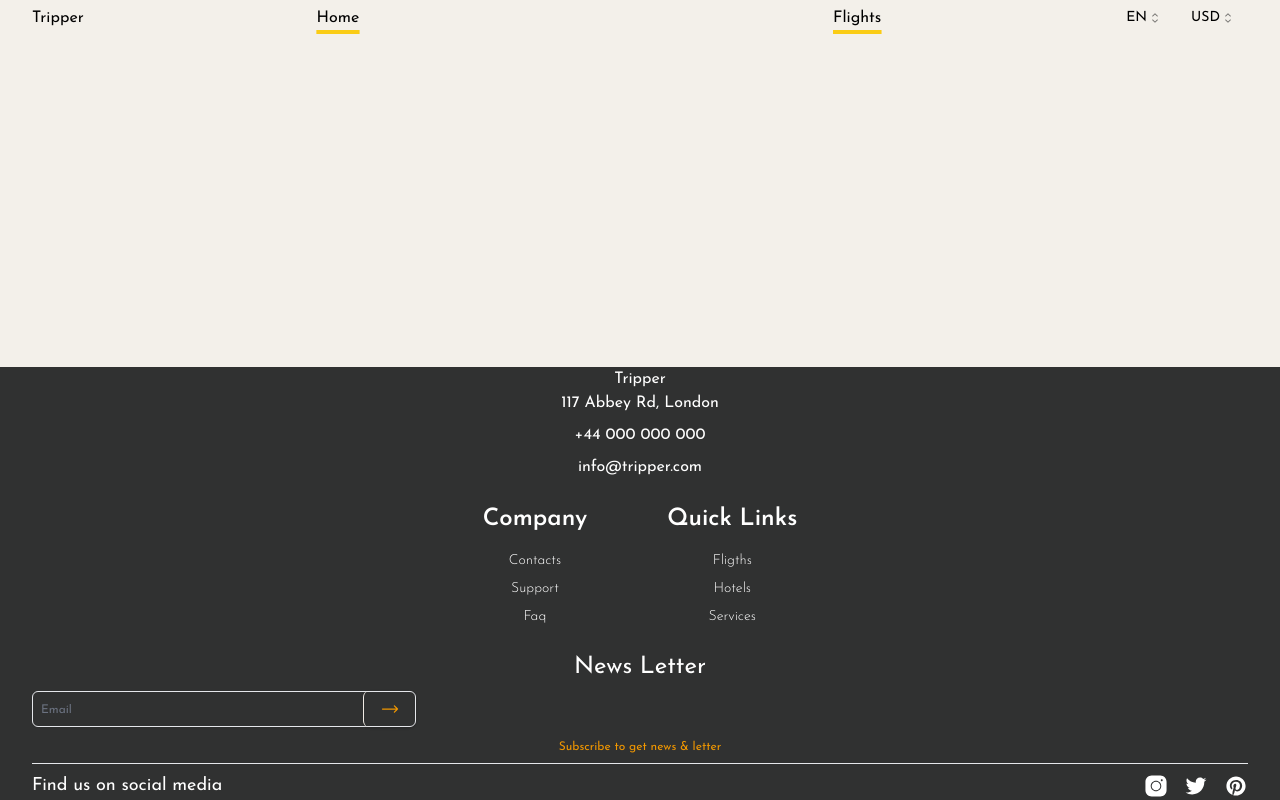
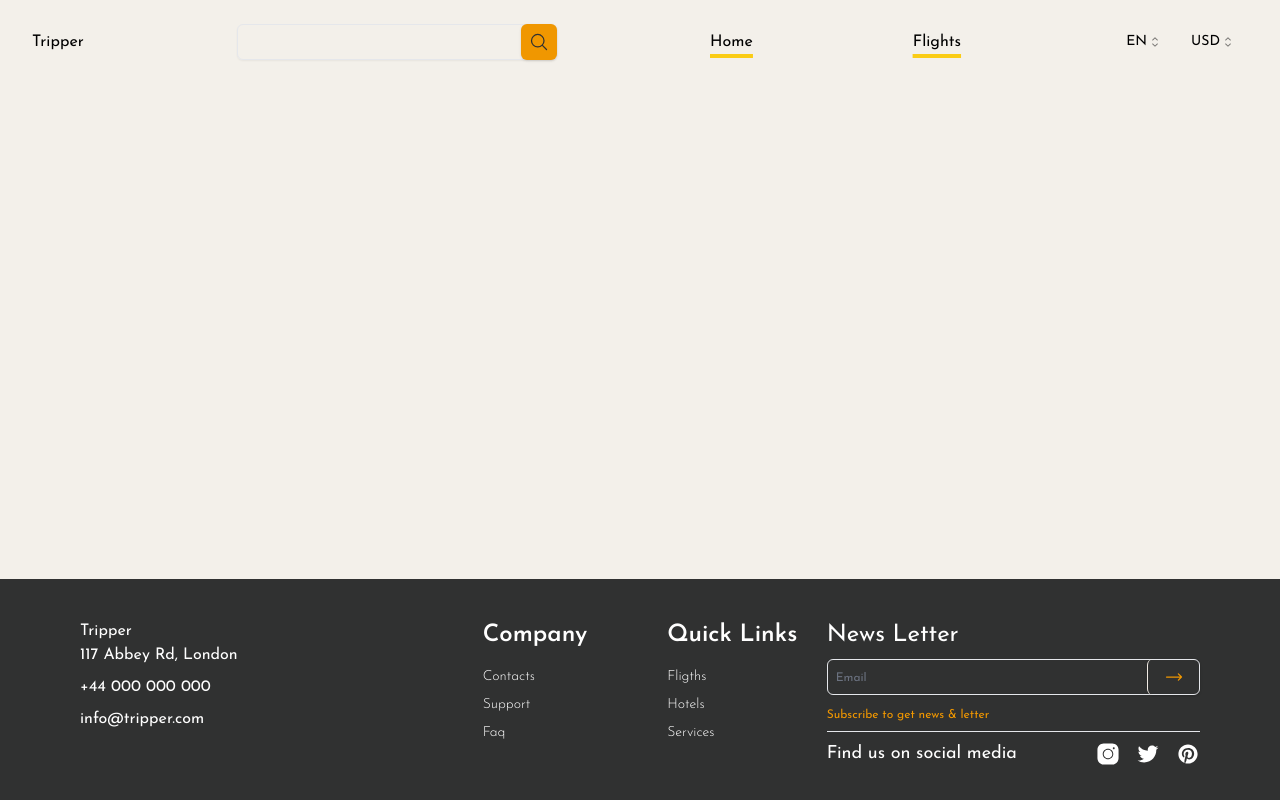
Before and after one commit to goktugs/Flight-Planner, a React (Vite) app: page / in a window 1280 px wide. Built offline with nearby package versions, Linux system fonts and the light colour scheme.

Commit message:
feat: add head foot ui

```diff
--- /dev/null
+++ b/src/assets/icons/SearchIcon.tsx
@@ -0,0 +1,20 @@
+import React from "react";
+
+export default function SearchIcon() {
+  return (
+    <svg
+      xmlns="http://www.w3.org/2000/svg"
+      fill="none"
+      viewBox="0 0 24 24"
+      strokeWidth={1.5}
+      stroke="currentColor"
+      className="w-full h-full"
+    >
+      <path
+        strokeLinecap="round"
+        strokeLinejoin="round"
+        d="M21 21l-5.197-5.197m0 0A7.5 7.5 0 105.196 5.196a7.5 7.5 0 0010.607 10.607z"
+      />
+    </svg>
+  );
+}
--- a/src/assets/icons/index.tsx
+++ b/src/assets/icons/index.tsx
@@ -7,5 +7,13 @@ import RightIcon from "./RightIcon";
 import TwitterIcon from "./TwitterIcon";
 
 import UserIcon from "./UserIcon";
+import SearchIcon from "./SearchIcon";
 
-export { InstagramIcon, RightIcon, TwitterIcon, PinterestIcon, UserIcon };
+export {
+  InstagramIcon,
+  RightIcon,
+  TwitterIcon,
+  PinterestIcon,
+  UserIcon,
+  SearchIcon,
+};
--- a/src/layout/Footer/footer.tsx
+++ b/src/layout/Footer/footer.tsx
@@ -10,18 +10,18 @@ import React from "react";
 
 export default function Footer() {
   return (
-    <footer className="flex flex-col bg-main-black space-y-6 text-white container">
-      <div className="text-center">
+    <footer className="flex flex-col bg-main-black space-y-6 text-white md:px-20 md:flex-row pt-4 pb-8  ">
+      <div className="text-center md:flex-1 md:text-left md:mt-6 ">
         <h4>Tripper</h4>
         <div className="flex flex-col space-y-2">
           <p>117 Abbey Rd, London</p>
           <p>+44 000 000 000</p>
-          <a href="mailto:">
-            <p>info@tripper.com</p>
-          </a>
+          <p>
+            <a href="mailto:">info@tripper.com</a>
+          </p>
         </div>
       </div>
-      <div className="flex space-x-20 text-center justify-center">
+      <div className="flex space-x-20 text-center justify-center md:flex-1 md:text-left md:mt-0">
         <div>
           <h4 className="text-2xl pb-4 font-semibold">Company</h4>
           <ul className="flex flex-col space-y-2 text-sm font-light ">
@@ -53,8 +53,8 @@ export default function Footer() {
           </ul>
         </div>
       </div>
-      <div className="text-center space-y-2">
-        <h4 className="text-2xl">News Letter</h4>
+      <div className="text-center space-y-2 md:flex-1 md:mt-0">
+        <h4 className="text-2xl md:text-left">News Letter</h4>
         <div className="flex w-full max-w-sm items-center space-x-2 relative">
           <Input
             className="px-2 placeholder:text-xs "
@@ -68,7 +68,7 @@ export default function Footer() {
             <RightIcon />
           </Button>
         </div>
-        <p className="text-xs text-main-yellow-color-dark pt-1 pb-2 border-b  ">
+        <p className="text-xs text-main-yellow-color-dark pt-1 pb-2 border-b md:text-left  ">
           Subscribe to get news & letter
         </p>
         <div className="flex text-sm text-left items-center ">
--- a/src/layout/Header/header.tsx
+++ b/src/layout/Header/header.tsx
@@ -1,3 +1,6 @@
+import { SearchIcon } from "@/assets/icons";
+import { Button } from "@/components/ui/button";
+import { Input } from "@/components/ui/input";
 import {
   Select,
   SelectContent,
@@ -10,10 +13,17 @@ import {
 
 export default function Header() {
   return (
-    <header className="flex items-center justify-between md:container">
+    <header className="flex items-center justify-between container mt-6 ">
       <div>Tripper</div>
 
-      <ul className="flex flex-1 items-center justify-around space-x-2 ">
+      <div className="hidden md:flex md:w-full md:max-w-xs relative">
+        <Input />
+        <Button className="absolute right-0 top-0 bg-main-yellow-color-dark p-2 text-main-black hover:bg-main-white hover:text-main-yellow-color-dark">
+          <SearchIcon />
+        </Button>
+      </div>
+
+      <ul className="flex flex-1 items-center justify-around space-x-2 md:justify-center md:space-x-40 md:flex-none ">
         <li className="underline underline-offset-8 decoration-yellow-400 decoration-4 ">
           <a href="/">Home</a>
         </li>
--- a/src/layout/index.tsx
+++ b/src/layout/index.tsx
@@ -5,12 +5,14 @@ import { Outlet } from "react-router-dom";
 
 export default function Layout() {
   return (
-    <div className="flex flex-col h-screen w-full bg-main-white font-josefin-sans">
-      <Header />
-      <div className="container flex-1">
-        <Outlet />
+    <div className="bg-main-white">
+      <div className="flex flex-col h-screen w-full  font-josefin-sans ">
+        <Header />
+        <div className="container flex-1">
+          <Outlet />
+        </div>
+        <Footer />
       </div>
-      <Footer />
     </div>
   );
 }
```
